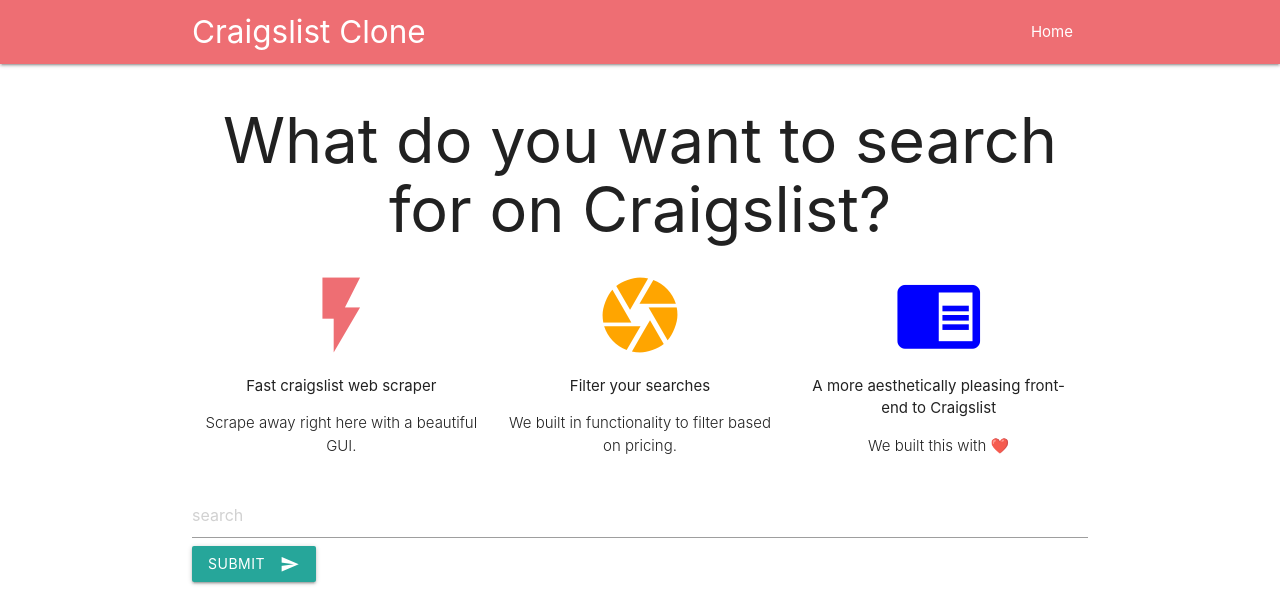
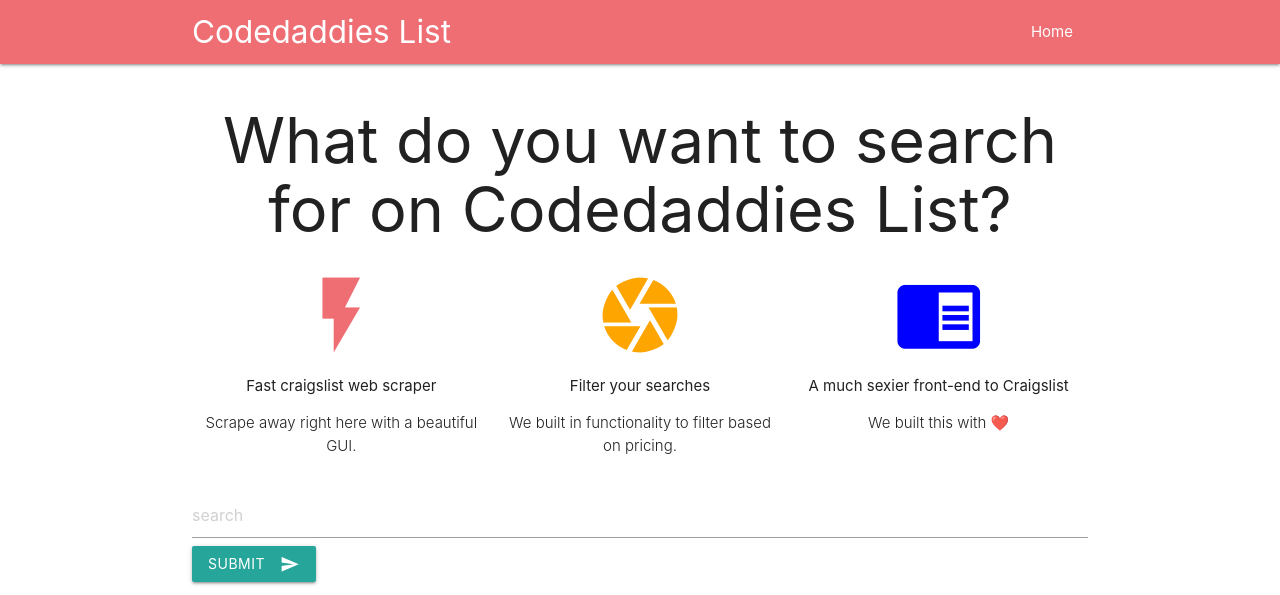
Before and after one commit to Amalazing/Craigslist-Clone, a Django app: template templates/my_app/new_search.html in a window 1280 px wide. Shown: the top 595 px of the page. Run offline with Django 3.2, Linux system fonts and the light colour scheme; the template is opened without the code that fills it, so the values that code supplies are empty.

Commit message:
not a lot of commits for this project but its something

```diff
--- a/CraigslistClone/urls.py
+++ b/codedaddies_list/urls.py
@@ -1,7 +1,7 @@
-"""CraigslistClone URL Configuration
+"""codedaddies_list URL Configuration
 
 The `urlpatterns` list routes URLs to views. For more information please see:
-    https://docs.djangoproject.com/en/3.0/topics/http/urls/
+    https://docs.djangoproject.com/en/2.2/topics/http/urls/
 Examples:
 Function views
     1. Add an import:  from my_app import views
--- a/CraigslistClone/wsgi.py
+++ b/codedaddies_list/wsgi.py
@@ -1,16 +1,16 @@
 """
-WSGI config for CraigslistClone project.
+WSGI config for codedaddies_list project.
 
 It exposes the WSGI callable as a module-level variable named ``application``.
 
 For more information on this file, see
-https://docs.djangoproject.com/en/3.0/howto/deployment/wsgi/
+https://docs.djangoproject.com/en/2.2/howto/deployment/wsgi/
 """
 
 import os
 
 from django.core.wsgi import get_wsgi_application
 
-os.environ.setdefault('DJANGO_SETTINGS_MODULE', 'CraigslistClone.settings')
+os.environ.setdefault('DJANGO_SETTINGS_MODULE', 'codedaddies_list.settings')
 
 application = get_wsgi_application()
--- a/static/css/style.css
+++ b/static/css/style.css
@@ -0,0 +1,9 @@
+.card {
+    height: 400px; /* Your height here */
+    overflow: hidden;
+}
+
+.card-image {
+    height: 250px; /* Your height here */
+    overflow: hidden;
+}
--- a/templates/base.html
+++ b/templates/base.html
@@ -1,23 +1,21 @@
+{% load staticfiles %}
+{% load static %}
+
 <html lang="en">
 <head>
-        <meta charset="UTF-8" />
-        <title>Craigslist Clone</title>
-        <meta charset="UTF-8" />
-        <meta name="viewport" content="width=device-width, initial-scale=1" />
-        <link rel="stylesheet" href="../static/css/style.css" />
-        <link
-            rel="stylesheet"
-            href="https://cdnjs.cloudflare.com/ajax/libs/materialize/1.0.0/css/materialize.min.css"
-        />
-        <link
-            href="https://fonts.googleapis.com/icon?family=Material+Icons"
-            rel="stylesheet"
-        />
+    <meta charset="UTF-8">
+    <title>Codedaddies List</title>
+    <meta charset="UTF-8"/>
+    <meta name="viewport" content="width=device-width, initial-scale=1"/>
+    <link rel="stylesheet" href="{% static "css/style.css" %}">
+    <link rel="stylesheet" href="https://cdnjs.cloudflare.com/ajax/libs/materialize/1.0.0/css/materialize.min.css">
+    <link href="https://fonts.googleapis.com/icon?family=Material+Icons" rel="stylesheet">
+
 </head>
 <body>
 <nav>
     <div class="container nav-wrapper">
-                <a href="/" class="brand-logo">Craigslist Clone</a>
+        <a href="/" class="brand-logo">Codedaddies List</a>
         <ul id="nav-mobile" class="right">
             <li><a href="/">Home</a></li>
         </ul>
@@ -25,63 +23,49 @@
 </nav>
 
 <div class="container">
-            <h1 style="text-align: center;">
-                What do you want to search for on Craigslist?
-            </h1>
+    <h1 style="text-align: center">What do you want to search for on Codedaddies List?</h1>
     <div class="row">
         <div class="col s4">
             <!-- Promo Content 1 goes here -->
             <div class="center">
-                        <i class="large material-icons" style="color: #ee6e73;"
-                            >flash_on</i
-                        >
+                <i class="large material-icons" style="color: #EE6E73">flash_on</i>
                 <p>Fast craigslist web scraper</p>
-                        <p class="light center">
-                            Scrape away right here with a beautiful GUI.
-                        </p>
+                <p class="light center">Scrape away right here with a beautiful GUI.</p>
             </div>
         </div>
 
         <div class="col s4">
             <!-- Promo Content 2 goes here -->
             <div class="center">
-                        <i class="large material-icons" style="color: orange;"
-                            >camera</i
-                        >
+                <i class="large material-icons" style="color: orange">camera</i>
                 <p>Filter your searches</p>
-                        <p class="light center">
-                            We built in functionality to filter based on
-                            pricing.
-                        </p>
+                <p class="light center">We built in functionality to filter based on pricing.</p>
             </div>
         </div>
 
         <div class="col s4">
             <!-- Promo Content 3 goes here -->
             <div class="center">
-                        <i class="large material-icons" style="color: blue;"
-                            >chrome_reader_mode</i
-                        >
-                        <p>
-                            A more aesthetically pleasing front-end to
-                            Craigslist
-                        </p>
+                <i class="large material-icons" style="color: blue">chrome_reader_mode</i>
+                <p>A much sexier front-end to Craigslist</p>
                 <p class="light center">We built this with ❤️</p>
             </div>
         </div>
     </div>
 
-            <form action="{% url 'new_search' %}" method="get">
+    <form action="{% url 'new_search' %}" method="post">
         {% csrf_token %}
-                <input type="text" name="search" placeholder="search" />
-                <button class="btn waves-effect waves-light" type="submit" name="action">
-                    Submit
+        <input type="text" name="search" placeholder="search">
+        <button class="btn waves-effect waves-light" type="submit" name="action">Submit
             <i class="material-icons right">send</i>
         </button>
     </form>
 
-            {% block content %} {% endblock content %}
+    {% block content %}
+
+    {% endblock content %}
 </div>
+
 <script src="https://cdnjs.cloudflare.com/ajax/libs/materialize/1.0.0/js/materialize.min.js"></script>
 </body>
 </html>
--- a/templates/my_app/new_search.html
+++ b/templates/my_app/new_search.html
@@ -1,49 +1,23 @@
-{% extends 'base.html' %} {% block content %}
+{% extends 'base.html' %}
 
-<h2 style="text-align: center;">{{ search | title }}</h2>
+{% block content %}
+    <h2 style="text-align: center">{{ search | title }}</h2>
 
     <div class="row">
+        {% for post in final_postings %}
             <div class="col s4">
                 <div class="card">
                     <div class="card-image">
-                <a href="/"><img src="/" alt="" /></a>
+                        <a href="{{ post.1 }}"><img src="{{ post.3 }}" alt=""></a>
                     </div>
                     <div class="card-content">
-                <p>Test</p>
+                        <p>{{ post.0 }}</p>
                     </div>
                     <div class="card-action">
-                <a href="/">View listing: Price</a>
+                        <a href="{{ post.1 }}">View listing: Price {{ post.2 }}</a>
                     </div>
                 </div>
             </div>
-
-    <div class="col s4">
-        <div class="card">
-            <div class="card-image">
-                <a href="/"><img src="/" alt="" /></a>
+        {% endfor %}
     </div>
-            <div class="card-content">
-                <p>Test</p>
-            </div>
-            <div class="card-action">
-                <a href="/">View listing: Price</a>
-            </div>
-        </div>
-    </div>
-
-    <div class="col s4">
-        <div class="card">
-            <div class="card-image">
-                <a href="/"><img src="/" alt="" /></a>
-            </div>
-            <div class="card-content">
-                <p>Test</p>
-            </div>
-            <div class="card-action">
-                <a href="/">View listing: Price</a>
-            </div>
-        </div>
-    </div>
-</div>
-
 {% endblock content %}
```
Also changed, not shown: CraigslistClone/asgi.py (deleted, +0 -16 lines), codedaddies_list/settings.py (renamed from CraigslistClone/settings.py, +18 -23 lines), my_app/views.py (+40 -3 lines), codedaddies_list/__init__.py (added), my_app/admin.py (line endings or trailing spaces), my_app/migrations/0001_initial.py, my_app/migrations/0002_auto_20190808_0328.py, my_app/models.py (line endings or trailing spaces), my_app/urls.py (line endings or trailing spaces). Lines whose indentation alone changed are shown as unchanged.
